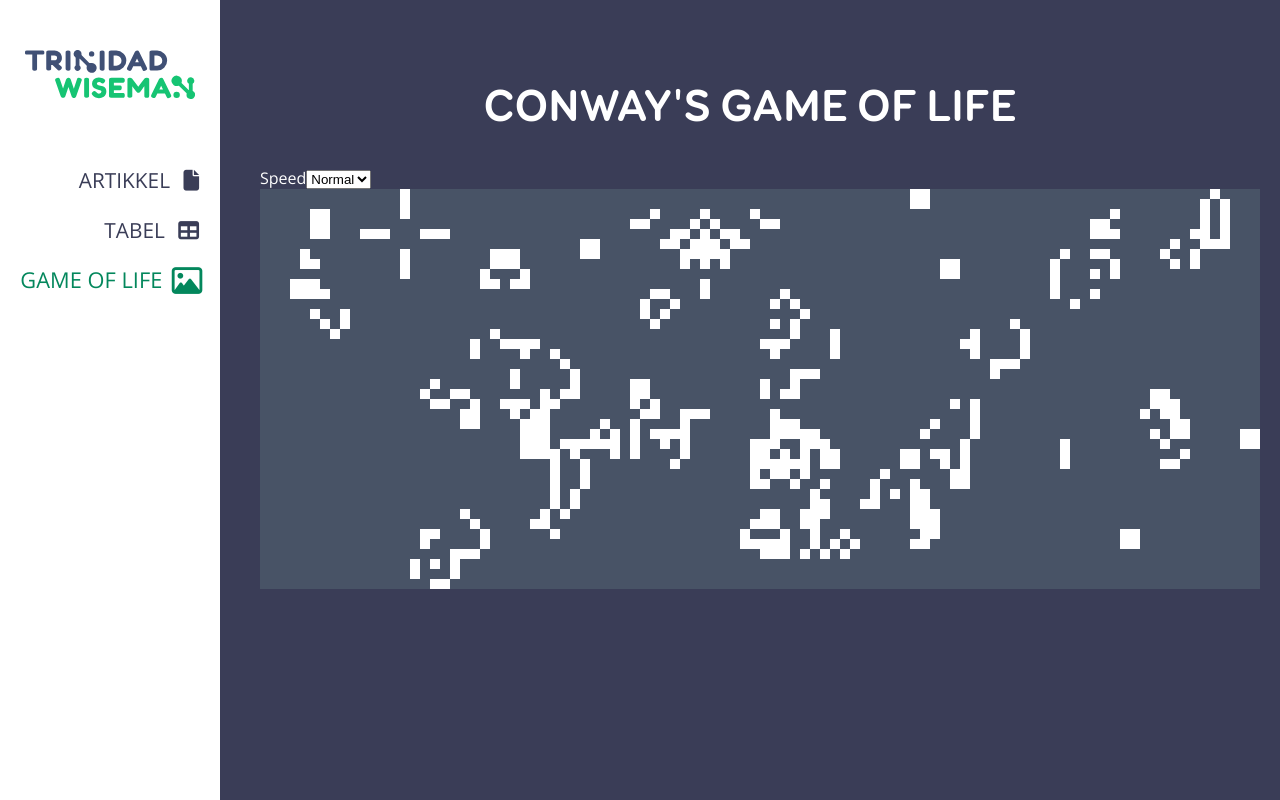
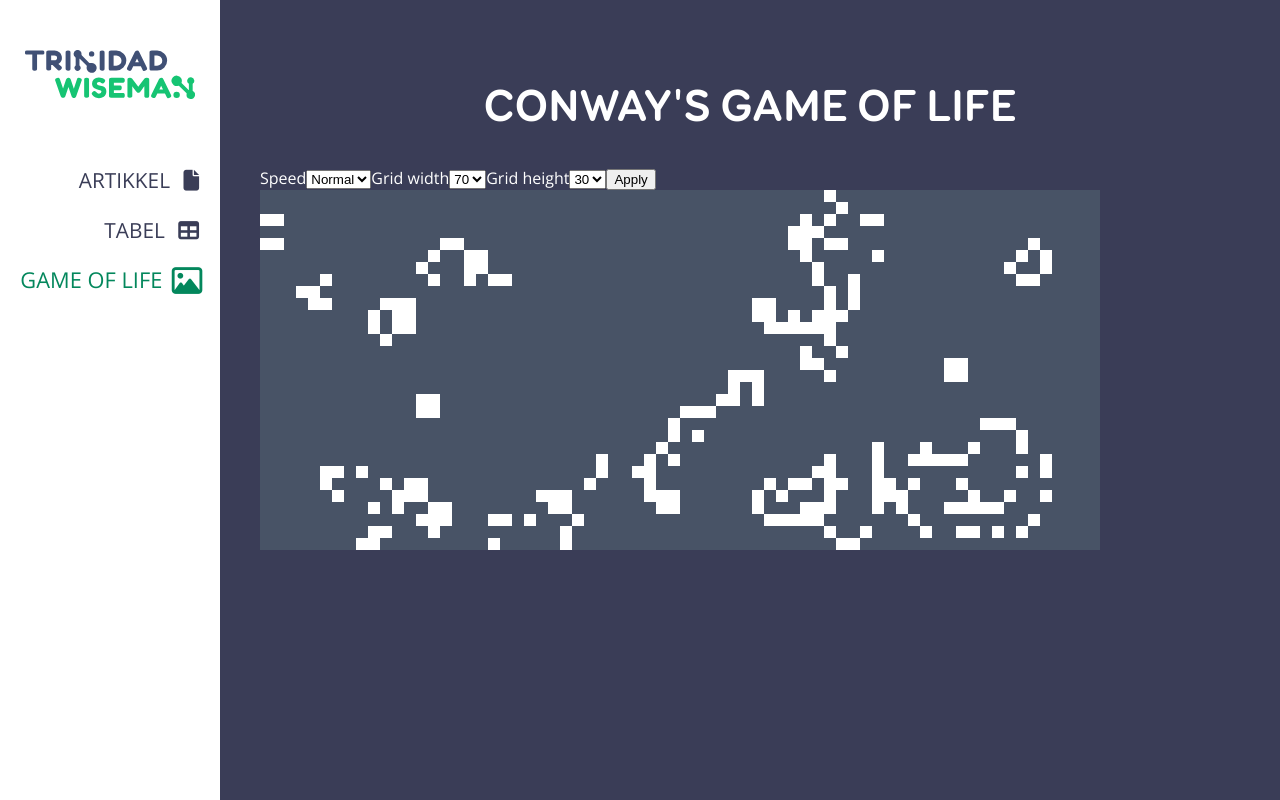
Before and after one commit to LLoomets/TWN-test-project, an Angular app: page /life in a window 1280 px wide. Built offline with nearby package versions, Linux system fonts and the light colour scheme.

Commit message:
add grid size options

```diff
--- a/src/app/game-of-life/game-of-life.component.html
+++ b/src/app/game-of-life/game-of-life.component.html
@@ -8,6 +8,16 @@
                 <option value="normal">Normal</option>
                 <option value="fast">Fast</option>
             </select>
+
+            <label>Grid width</label>
+            <select [(ngModel)]="tempGridCols">
+              <option *ngFor="let col of colOptions" [value]="col">{{ col }}</option>
+            </select>
+            <label>Grid height</label>
+            <select [(ngModel)]="tempGridRows">
+              <option *ngFor="let row of rowOptions" [value]="row">{{ row }}</option>
+            </select>
+            <button (click)="applyGridSize()">Apply</button>
         </div>
         <canvas #gameboard></canvas>
     </div>
--- a/src/app/game-of-life/game-of-life.component.ts
+++ b/src/app/game-of-life/game-of-life.component.ts
@@ -1,5 +1,6 @@
 import { FormsModule } from '@angular/forms';
 import { AfterViewInit, Component, ElementRef, ViewChild } from '@angular/core';
+import { CommonModule } from '@angular/common';
 
 const BOARD_WIDTH = 1000;
 const BOARD_HEIGHT = 400;
@@ -10,7 +11,7 @@ export type BitArray = Bit[];
 
 @Component({
   selector: 'app-game-of-life',
-  imports: [FormsModule],
+  imports: [FormsModule, CommonModule],
   templateUrl: './game-of-life.component.html',
   styleUrl: './game-of-life.component.scss',
 })
@@ -19,8 +20,19 @@ export class GameOfLifeComponent implements AfterViewInit {
   canvas!: ElementRef<HTMLCanvasElement>;
 
   private ctx!: CanvasRenderingContext2D;
+  private animationInterval: any;
+  gameBoard!: BitArray[];
 
-  gameBoard!: BitArray[];
+  gridCols = 70;
+  gridRows = 30;
+
+  colOptions = [10, 20, 30, 40, 50, 60, 70, 80];
+  rowOptions = [10, 20, 30, 40, 50];
+
+  readonly CELL_SIZE = 12;
+
+  tempGridCols = this.gridCols;
+  tempGridRows = this.gridRows;
 
   speed: 'slow' | 'normal' | 'fast' = 'normal';
 
@@ -31,27 +43,27 @@ export class GameOfLifeComponent implements AfterViewInit {
   };
 
   ngAfterViewInit(): void {
-    this.canvas.nativeElement.width = BOARD_WIDTH;
-    this.canvas.nativeElement.height = BOARD_HEIGHT;
+    this.ctx = this.canvas.nativeElement.getContext('2d')!;
+    this.resetBoard();
+    this.animate();
+  }
 
-    this.ctx = this.canvas.nativeElement.getContext('2d')!;
-
-    const numOfRows = BOARD_HEIGHT / RESOLUTION;
-    const numOfCols = BOARD_WIDTH / RESOLUTION;
+  resetBoard() {
+    this.canvas.nativeElement.width = this.gridCols * this.CELL_SIZE;
+    this.canvas.nativeElement.height = this.gridRows * this.CELL_SIZE;
 
     const oneOrZero = () => (Math.random() > 0.5 ? 1 : 0);
 
-    const board: BitArray[] = new Array(numOfRows)
+    this.gameBoard = new Array(this.gridRows)
       .fill(0)
-      .map(() => new Array(numOfCols).fill(0).map(oneOrZero));
-
-    this.gameBoard = board;
-
-    this.render(this.gameBoard);
-    this.animate();
+      .map(() => new Array(this.gridCols).fill(0).map(oneOrZero));
   }
 
-  private animationInterval: any;
+  applyGridSize() {
+    this.gridCols = Number(this.tempGridCols);
+    this.gridRows = Number(this.tempGridRows);
+    this.resetBoard();
+  }
 
   private animate() {
     const step = () => {
@@ -73,14 +85,17 @@ export class GameOfLifeComponent implements AfterViewInit {
 
   private render(board: BitArray[]) {
     const c = this.ctx;
-    const res = RESOLUTION;
-
-    c.clearRect(0, 0, BOARD_WIDTH, BOARD_HEIGHT);
+    c.clearRect(0, 0, this.canvas.nativeElement.width, this.canvas.nativeElement.height);
 
     board.forEach((row, rowIndex) => {
       row.forEach((cell, colIndex) => {
         c.beginPath();
-        c.rect(colIndex * res, rowIndex * res, res, res);
+        c.rect(
+          colIndex * this.CELL_SIZE,
+          rowIndex * this.CELL_SIZE,
+          this.CELL_SIZE,
+          this.CELL_SIZE
+        );
         c.fillStyle = cell ? 'white' : '#adf0d020';
         c.fill();
         c.closePath();
```
